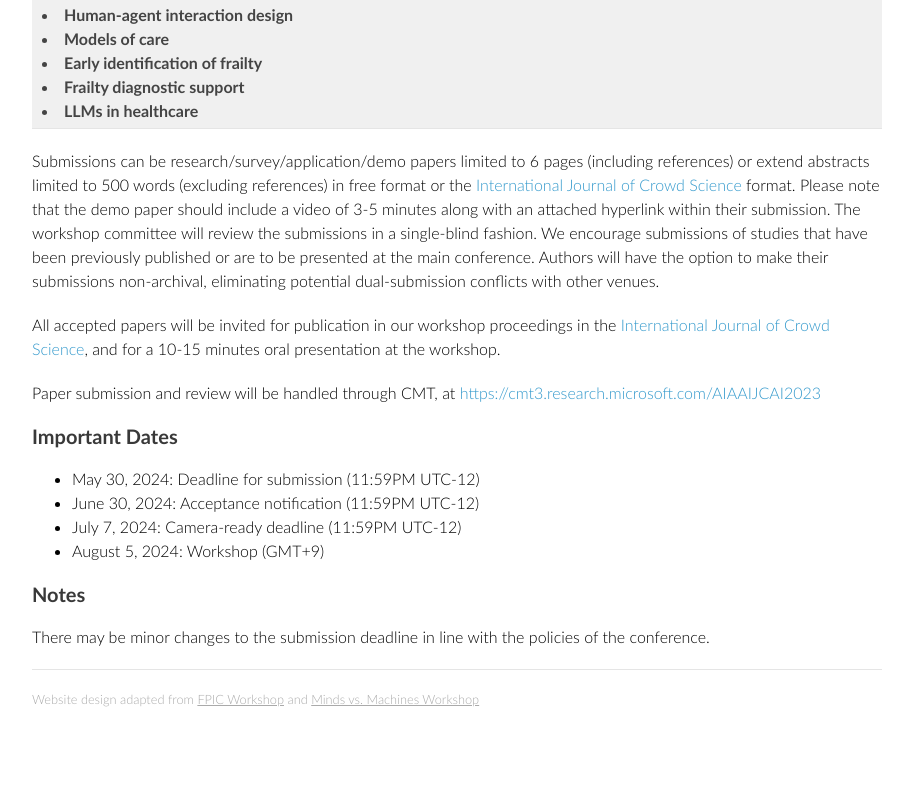
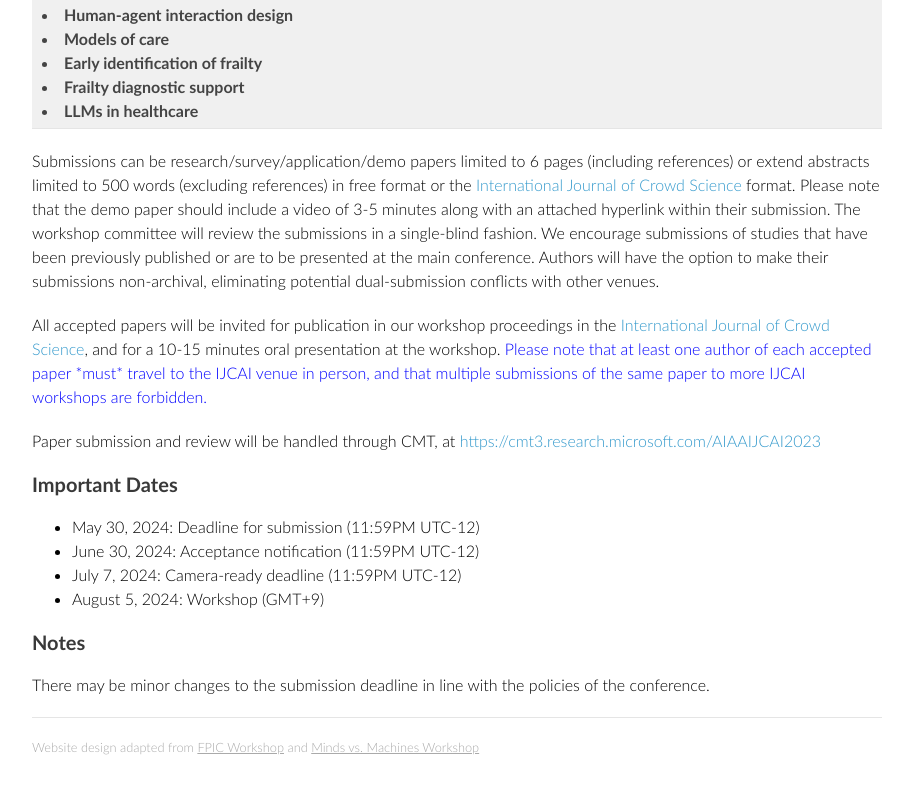
Before and after one commit to zxjwudi/aiaa2024.github.io, a plain HTML site: page submission.html in a window 1280 px wide. Shown: the part 649-1443 px from the top of the page, without its empty margins (183-1096 px from the left). Before the commit the page ends 1397 px from the top, so only its background shows below. Drawn offline with Linux system fonts and the light colour scheme.

Commit message:
Update submission.html

```diff
--- a/submission.html
+++ b/submission.html
@@ -144,7 +144,8 @@
     <p>
         All accepted papers will be invited for publication in our workshop proceedings in
         the <a href="https://www.sciopen.com/journal/2398-7294">International Journal of Crowd Science</a>,
-        and for a 10-15 minutes oral presentation at the workshop.
+        and for a 10-15 minutes oral presentation at the workshop. <font color="#0000FF"> Please note that at least one author of each accepted paper
+        *must* travel to the IJCAI venue in person, and that multiple submissions of the same paper to more IJCAI workshops are forbidden.</font>
 
         </p>
     <p>Paper submission and review will be handled through CMT, at <a
```
